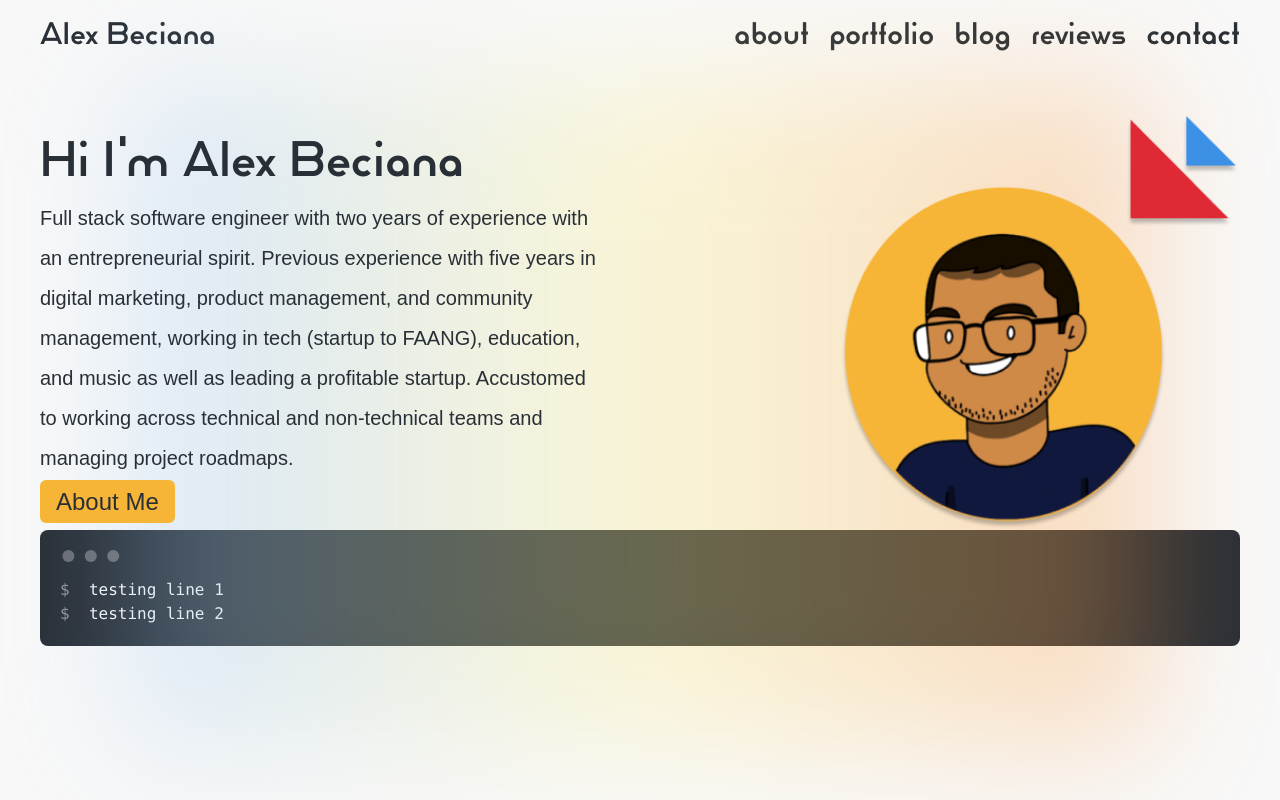
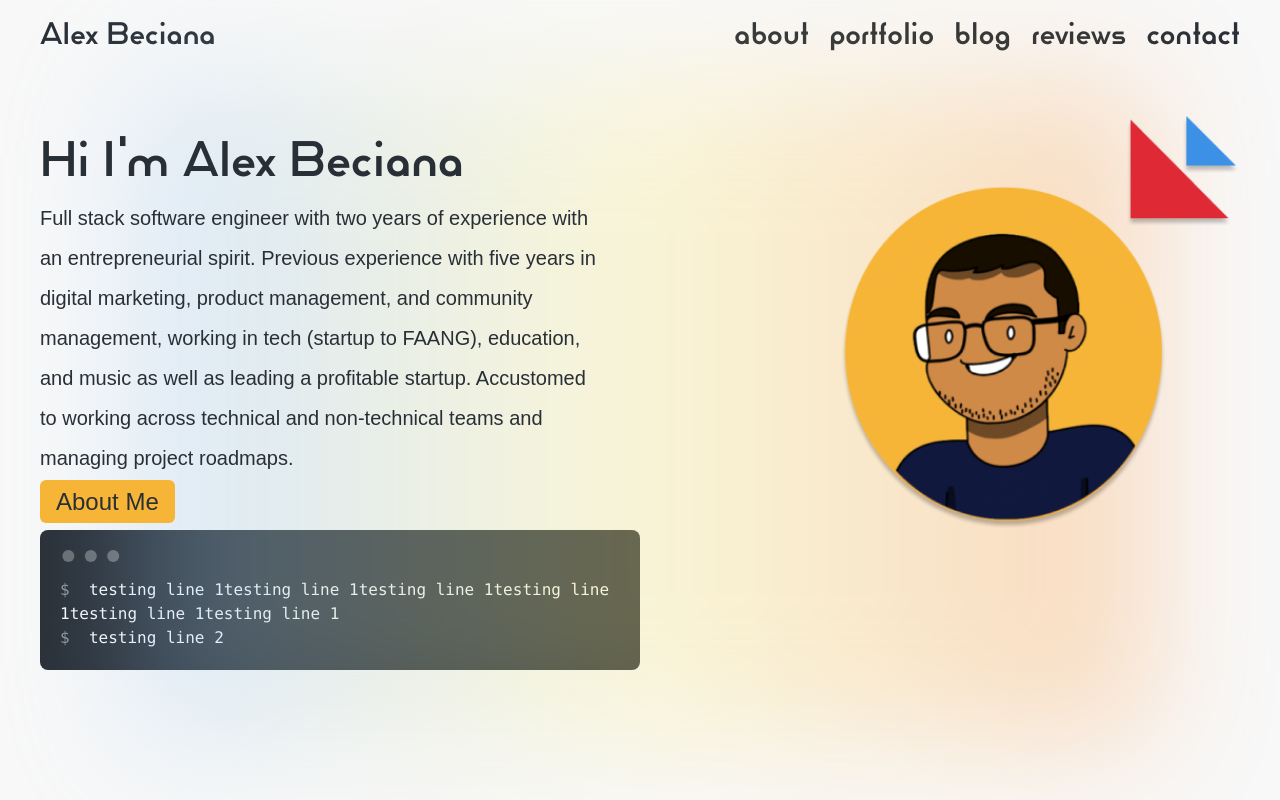
Before and after one commit to abeciana1/abeciana1-portfolio-site, a Next.js app: page / in a window 1280 px wide. Built offline with nearby package versions, Linux system fonts and the light colour scheme.

Commit message:
Addeed text wrapping code line comp

```diff
--- a/components/utils/CodeMockup/index.tsx
+++ b/components/utils/CodeMockup/index.tsx
@@ -14,7 +14,7 @@ export const CodeMockupLine = ({
     backgroundColor
 }: CodeLineI) => {
     return (
-        <pre data-prefix={prefix} className={cx({
+        <pre data-prefix={prefix} className={cx("whitespace-pre-wrap", {
             ["text-black"]: textColor === "black",
             ["text-white"]: textColor === "white",
             ["bg-altYellow text-black"]: backgroundColor === "warning",
@@ -38,7 +38,7 @@ export const CodeMockup = (
     { children, enableSection, background }: CodeMockupI
 ) => {
     return (
-        <section className="">
+        <section className="w-1/2">
             <div className={cx("",{
                 ["mockup-code-section"]: enableSection,
                 ["bg-black text-white"]: background === "black",
--- a/pages/index.tsx
+++ b/pages/index.tsx
@@ -42,7 +42,7 @@ export default function Home() {
           <CodeMockupLine
             key={1}
             prefix="$"
-            text="testing line 1"
+            text="testing line 1testing line 1testing line 1testing line 1testing line 1testing line 1"
           />
           <CodeMockupLine
             key={2}
```
